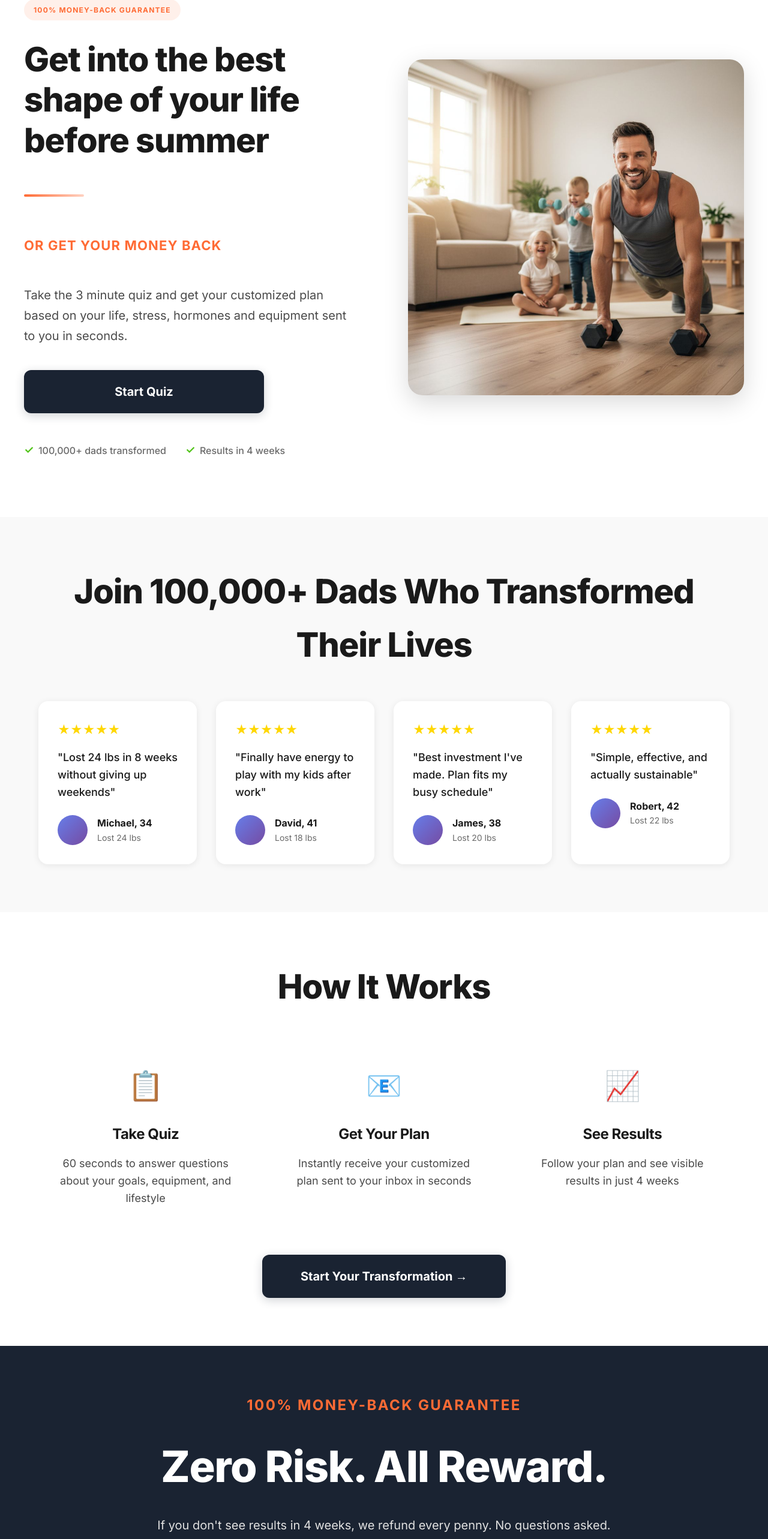
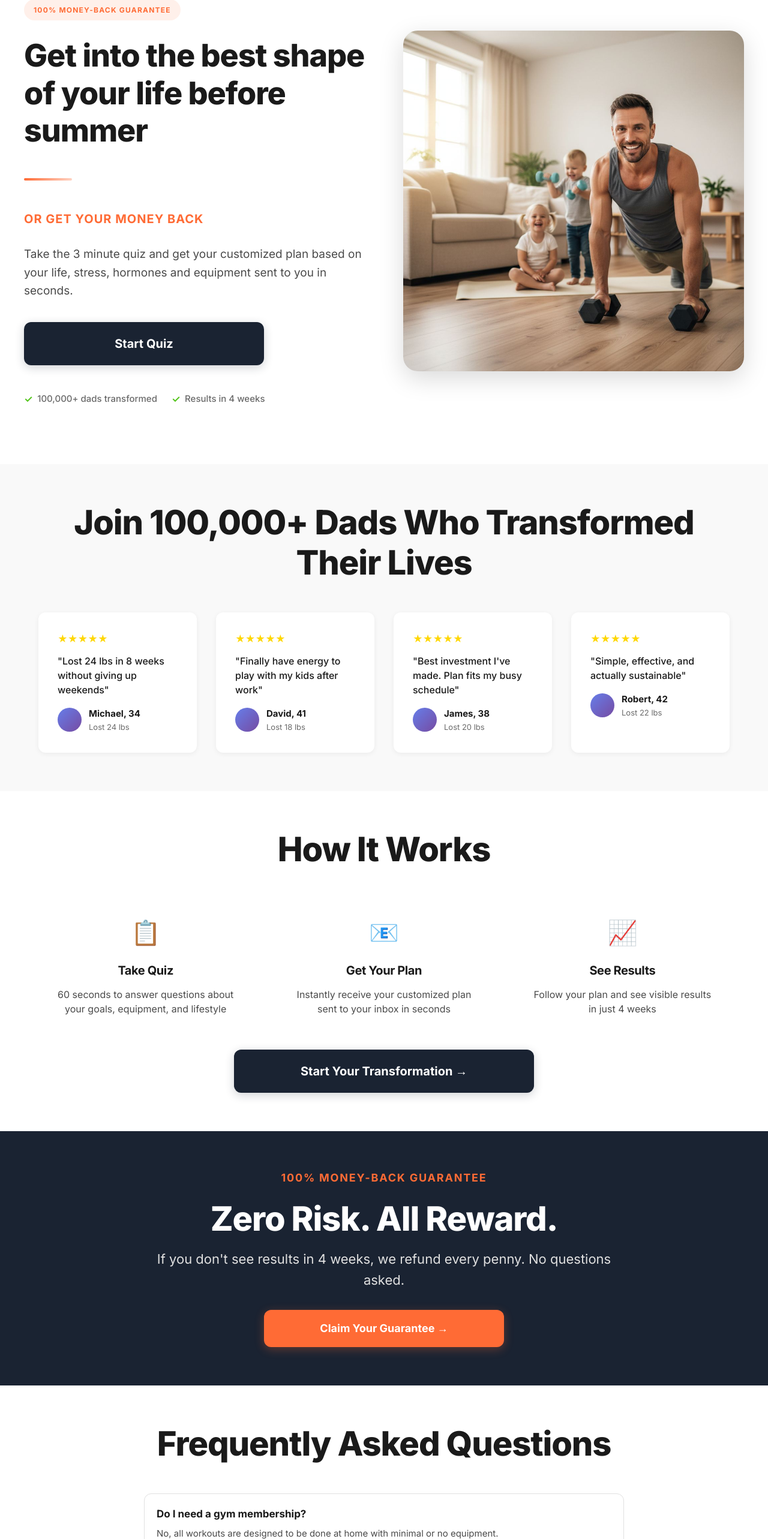
Before and after one commit to cedervikarl/betterdad, a React (Vite) app: page / in a window 1280 px wide. Shown: the part 220-2786 px from the top of the page at 60% size. Built offline with nearby package versions, Linux system fonts and the light colour scheme; no server answers.

Commit message:
Fix mobile layout: better spacing, font sizes, padding and responsive design

```diff
--- a/src/components/Hero.css
+++ b/src/components/Hero.css
@@ -23,28 +23,31 @@
 }
 
 .section-title {
-  font-size: 2.5rem;
+  font-size: 1.75rem;
   font-weight: 800;
   color: var(--text-dark);
   text-align: center;
-  margin-bottom: 3rem;
+  margin-bottom: 2rem;
   letter-spacing: -0.02em;
   font-family: 'Inter', sans-serif;
+  line-height: 1.2;
 }
 
 .section-cta {
   background-color: var(--primary-navy);
   color: #ffffff;
   border: none;
-  padding: 1.5rem 4rem;
-  font-size: 1.25rem;
+  padding: 1.25rem 2rem;
+  font-size: 1.125rem;
   font-weight: 700;
   border-radius: 12px;
   cursor: pointer;
   transition: all 0.3s ease;
   display: block;
-  margin: 3rem auto 0;
-  min-height: 60px;
+  margin: 2rem auto 0;
+  min-height: 56px;
+  width: 100%;
+  max-width: 400px;
   font-family: 'Inter', sans-serif;
   box-shadow: 0 4px 16px rgba(26, 35, 50, 0.2);
 }
@@ -56,26 +59,27 @@
 }
 
 /* ============================================
-   HERO SECTION
+   HERO SECTION - MOBILE FIRST
    ============================================ */
 .hero-section {
   background-color: var(--bg-white);
-  padding: 4rem 0;
-  min-height: 90vh;
+  padding: 2rem 0;
+  min-height: auto;
   display: flex;
-  align-items: center;
+  align-items: flex-start;
 }
 
 .hero-container {
   max-width: 1400px;
   margin: 0 auto;
-  padding: 0 1.5rem;
+  padding: 0 1.25rem;
+  width: 100%;
 }
 
 .hero-grid {
   display: grid;
   grid-template-columns: 1fr;
-  gap: 3rem;
+  gap: 2rem;
   align-items: center;
   max-width: 1200px;
   margin: 0 auto;
@@ -84,18 +88,19 @@
 .hero-content {
   display: flex;
   flex-direction: column;
-  gap: 1.5rem;
+  gap: 1.25rem;
   text-align: center;
+  width: 100%;
 }
 
 .hero-badge {
   display: inline-block;
-  font-size: 0.75rem;
+  font-size: 0.6875rem;
   font-weight: 700;
   color: var(--accent-orange);
   letter-spacing: 0.1em;
   text-transform: uppercase;
-  padding: 0.5rem 1rem;
+  padding: 0.375rem 0.875rem;
   background-color: rgba(255, 107, 53, 0.1);
   border-radius: 20px;
   width: fit-content;
@@ -104,72 +109,70 @@
 }
 
 .hero-title {
-  font-size: 2rem;
+  font-size: 1.75rem;
   font-weight: 800;
   color: var(--text-dark);
   margin: 0;
   letter-spacing: -0.02em;
-  line-height: 1.3;
+  line-height: 1.2;
   font-family: 'Inter', sans-serif;
 }
 
 .hero-title-divider {
-  width: 60px;
+  width: 50px;
   height: 3px;
   background: linear-gradient(90deg, var(--accent-orange) 0%, rgba(255, 107, 53, 0.3) 100%);
   border-radius: 2px;
-  margin: 1rem 0;
+  margin: 0.75rem auto;
 }
 
 .hero-guarantee {
-  font-size: 1rem;
+  font-size: 0.9375rem;
   font-weight: 700;
   color: var(--accent-orange);
   letter-spacing: 0.05em;
   text-transform: uppercase;
-  margin: 0.5rem 0 0 0;
+  margin: 0;
   font-family: 'Inter', sans-serif;
 }
 
 .hero-image-mobile {
   display: block;
   width: 100%;
-  max-width: 500px;
-  margin: 1.5rem auto;
+  max-width: 100%;
+  margin: 1.25rem 0;
 }
 
 .hero-image-mobile .hero-image {
   width: 100%;
   height: auto;
-  border-radius: 20px;
-  box-shadow: 0 8px 32px rgba(0, 0, 0, 0.12);
+  border-radius: 16px;
+  box-shadow: 0 4px 16px rgba(0, 0, 0, 0.1);
+  display: block;
 }
 
 .hero-description {
-  font-size: 1.0625rem;
+  font-size: 1rem;
   color: var(--text-gray);
-  line-height: 1.7;
-  margin: 1rem 0 0 0;
-  max-width: 600px;
-  margin-left: auto;
-  margin-right: auto;
+  line-height: 1.6;
+  margin: 0;
   font-family: 'Inter', sans-serif;
+  text-align: center;
 }
 
 .hero-cta {
   background-color: var(--primary-navy);
   color: #ffffff;
   border: none;
-  padding: 1.5rem 3rem;
-  font-size: 1.25rem;
+  padding: 1.25rem 2rem;
+  font-size: 1.125rem;
   font-weight: 700;
   border-radius: 12px;
   cursor: pointer;
   transition: all 0.3s ease;
   width: 100%;
-  max-width: 400px;
-  margin: 0.5rem auto 0;
-  min-height: 60px;
+  margin: 0.5rem 0 0 0;
+  min-height: 56px;
   display: flex;
   align-items: center;
   justify-content: center;
@@ -183,10 +186,14 @@
   box-shadow: 0 8px 24px rgba(26, 35, 50, 0.3);
 }
 
+.hero-cta:active {
+  transform: translateY(0);
+}
+
 .hero-trust {
   display: flex;
   flex-direction: column;
-  gap: 0.75rem;
+  gap: 0.625rem;
   margin-top: 1rem;
   align-items: center;
 }
@@ -195,7 +202,7 @@
   display: flex;
   align-items: center;
   gap: 0.5rem;
-  font-size: 1rem;
+  font-size: 0.875rem;
   color: var(--text-light);
   font-weight: 500;
   font-family: 'Inter', sans-serif;
@@ -204,7 +211,7 @@
 .trust-icon {
   color: var(--success-green);
   font-weight: 700;
-  font-size: 1.125rem;
+  font-size: 1rem;
 }
 
 .hero-visual {
@@ -223,33 +230,33 @@
    ============================================ */
 .social-proof-section {
   background-color: #f9f9f9;
-  padding: 5rem 0;
+  padding: 3rem 0;
 }
 
 .testimonials-grid {
   display: grid;
   grid-template-columns: 1fr;
-  gap: 2rem;
+  gap: 1.5rem;
 }
 
 .testimonial-card {
   background-color: var(--bg-white);
-  border-radius: 16px;
-  padding: 2rem;
-  box-shadow: 0 2px 12px rgba(0, 0, 0, 0.08);
+  border-radius: 12px;
+  padding: 1.5rem;
+  box-shadow: 0 2px 8px rgba(0, 0, 0, 0.06);
 }
 
 .testimonial-rating {
   color: #FFD700;
-  font-size: 1.25rem;
-  margin-bottom: 1rem;
+  font-size: 1rem;
+  margin-bottom: 0.75rem;
 }
 
 .testimonial-quote {
-  font-size: 1.125rem;
+  font-size: 1rem;
   color: var(--text-dark);
-  line-height: 1.6;
-  margin-bottom: 1.5rem;
+  line-height: 1.5;
+  margin-bottom: 1rem;
   font-weight: 500;
   font-family: 'Inter', sans-serif;
 }
@@ -257,25 +264,26 @@
 .testimonial-author {
   display: flex;
   align-items: center;
-  gap: 1rem;
+  gap: 0.75rem;
 }
 
 .testimonial-avatar {
-  width: 50px;
-  height: 50px;
+  width: 40px;
+  height: 40px;
   border-radius: 50%;
   background: linear-gradient(135deg, #667eea 0%, #764ba2 100%);
+  flex-shrink: 0;
 }
 
 .testimonial-name {
   font-weight: 700;
   color: var(--text-dark);
-  font-size: 1rem;
+  font-size: 0.9375rem;
   font-family: 'Inter', sans-serif;
 }
 
 .testimonial-result {
-  font-size: 0.875rem;
+  font-size: 0.8125rem;
   color: var(--text-light);
   font-family: 'Inter', sans-serif;
 }
@@ -285,38 +293,38 @@
    ============================================ */
 .how-it-works-section {
   background-color: var(--bg-white);
-  padding: 5rem 0;
+  padding: 3rem 0;
 }
 
 .steps-grid {
   display: grid;
   grid-template-columns: 1fr;
-  gap: 2.5rem;
-  margin-bottom: 3rem;
+  gap: 2rem;
+  margin-bottom: 2rem;
 }
 
 .step-card {
   text-align: center;
-  padding: 2rem;
+  padding: 1.5rem;
 }
 
 .step-icon {
-  font-size: 3rem;
-  margin-bottom: 1.5rem;
+  font-size: 2.5rem;
+  margin-bottom: 1rem;
 }
 
 .step-title {
-  font-size: 1.5rem;
+  font-size: 1.25rem;
   font-weight: 700;
   color: var(--text-dark);
-  margin-bottom: 1rem;
+  margin-bottom: 0.75rem;
   font-family: 'Inter', sans-serif;
 }
 
 .step-description {
-  font-size: 1.125rem;
+  font-size: 1rem;
   color: var(--text-gray);
-  line-height: 1.6;
+  line-height: 1.5;
   font-family: 'Inter', sans-serif;
 }
 
@@ -325,7 +333,7 @@
    ============================================ */
 .guarantee-section {
   background-color: var(--primary-navy);
-  padding: 5rem 0;
+  padding: 3rem 0;
   color: #ffffff;
 }
 
@@ -336,29 +344,30 @@
 }
 
 .guarantee-badge-large {
-  font-size: 1.5rem;
+  font-size: 1.125rem;
   font-weight: 700;
   color: var(--accent-orange);
   letter-spacing: 0.1em;
   text-transform: uppercase;
-  margin-bottom: 1.5rem;
+  margin-bottom: 1.25rem;
   font-family: 'Inter', sans-serif;
 }
 
 .guarantee-title {
-  font-size: 3rem;
+  font-size: 2rem;
   font-weight: 800;
   color: #ffffff;
-  margin-bottom: 1.5rem;
+  margin-bottom: 1rem;
   letter-spacing: -0.02em;
   font-family: 'Inter', sans-serif;
+  line-height: 1.2;
 }
 
 .guarantee-text {
-  font-size: 1.25rem;
+  font-size: 1.0625rem;
   color: #e0e0e0;
-  line-height: 1.7;
-  margin-bottom: 2.5rem;
+  line-height: 1.6;
+  margin-bottom: 2rem;
   font-family: 'Inter', sans-serif;
 }
 
@@ -366,14 +375,17 @@
   background-color: var(--accent-orange);
   color: #ffffff;
   border: none;
-  padding: 1.5rem 4rem;
-  font-size: 1.25rem;
+  padding: 1.25rem 2rem;
+  font-size: 1.125rem;
   font-weight: 700;
   border-radius: 12px;
   cursor: pointer;
   transition: all 0.3s ease;
   font-family: 'Inter', sans-serif;
   box-shadow: 0 4px 16px rgba(255, 107, 53, 0.3);
+  width: 100%;
+  max-width: 400px;
+  min-height: 56px;
 }
 
 .guarantee-cta:hover {
@@ -387,7 +399,7 @@
    ============================================ */
 .faq-section {
   background-color: var(--bg-white);
-  padding: 5rem 0;
+  padding: 3rem 0;
 }
 
 .faq-list {
@@ -399,7 +411,7 @@
   background-color: var(--bg-white);
   border: 1px solid #e0e0e0;
   border-radius: 12px;
-  padding: 1.5rem;
+  padding: 1.25rem;
   margin-bottom: 1rem;
   cursor: pointer;
   transition: all 0.3s ease;
@@ -411,61 +423,62 @@
 }
 
 .faq-question {
-  font-size: 1.125rem;
+  font-size: 1.0625rem;
   font-weight: 700;
   color: var(--text-dark);
-  margin-bottom: 0.75rem;
+  margin-bottom: 0.5rem;
   font-family: 'Inter', sans-serif;
 }
 
 .faq-answer {
-  font-size: 1rem;
+  font-size: 0.9375rem;
   color: var(--text-gray);
-  line-height: 1.6;
+  line-height: 1.5;
   font-family: 'Inter', sans-serif;
 }
 
 /* ============================================
-   RESPONSIVE DESIGN
+   RESPONSIVE DESIGN - TABLET
    ============================================ */
 @media (min-width: 768px) {
   .hero-section {
-    padding: 6rem 0;
+    padding: 4rem 0;
+    min-height: 90vh;
+    align-items: center;
+  }
+
+  .hero-container {
+    padding: 0 2rem;
   }
 
   .hero-grid {
     grid-template-columns: 1fr 1fr;
-    gap: 5rem;
+    gap: 4rem;
   }
 
   .hero-content {
     text-align: left;
-    gap: 2rem;
+    gap: 1.75rem;
   }
 
   .hero-badge {
     margin: 0;
+    font-size: 0.75rem;
+    padding: 0.5rem 1rem;
   }
 
   .hero-title {
-    font-size: 2.75rem;
-    line-height: 1.2;
+    font-size: 2.5rem;
   }
 
   .hero-title-divider {
-    width: 80px;
+    width: 70px;
     height: 4px;
-    margin: 1.25rem 0;
+    margin: 1rem 0;
+    margin-left: 0;
   }
 
   .hero-guarantee {
-    font-size: 1.25rem;
-  }
-
-  .hero-description {
-    margin-left: 0;
-    margin-right: 0;
-    text-align: left;
     font-size: 1.125rem;
   }
 
@@ -477,21 +490,102 @@
     display: block;
   }
 
-  .hero-benefits {
-    margin-left: 0;
-    margin-right: 0;
+  .hero-description {
+    text-align: left;
+    font-size: 1.125rem;
   }
 
   .hero-cta {
+    max-width: 400px;
     margin-left: 0;
     margin-right: 0;
+    font-size: 1.25rem;
+    padding: 1.5rem 3rem;
   }
 
   .hero-trust {
     flex-direction: row;
+    gap: 1.5rem;
+    justify-content: flex-start;
+  }
+
+  .trust-item {
+    font-size: 0.9375rem;
+  }
+
+  .section-title {
+    font-size: 2.5rem;
+    margin-bottom: 3rem;
+  }
+
+  .section-cta {
+    padding: 1.5rem 4rem;
+    font-size: 1.25rem;
+    max-width: 500px;
+  }
+
+  .social-proof-section {
+    padding: 4rem 0;
+  }
+
+  .testimonials-grid {
+    grid-template-columns: repeat(2, 1fr);
     gap: 2rem;
-    align-items: center;
-    justify-content: flex-start;
+  }
+
+  .testimonial-card {
+    padding: 2rem;
+  }
+
+  .how-it-works-section {
+    padding: 4rem 0;
+  }
+
+  .steps-grid {
+    grid-template-columns: repeat(3, 1fr);
+    gap: 2.5rem;
+  }
+
+  .guarantee-section {
+    padding: 4rem 0;
+  }
+
+  .guarantee-title {
+    font-size: 3rem;
+  }
+
+  .guarantee-text {
+    font-size: 1.25rem;
+  }
+
+  .faq-section {
+    padding: 4rem 0;
+  }
+}
+
+/* ============================================
+   RESPONSIVE DESIGN - DESKTOP
+   ============================================ */
+@media (min-width: 1024px) {
+  .hero-section {
+    padding: 6rem 0;
+  }
+
+  .hero-title {
+    font-size: 3.25rem;
+  }
+
+  .hero-title-divider {
+    width: 80px;
+    margin: 1.25rem 0;
+  }
+
+  .hero-guarantee {
+    font-size: 1.25rem;
+  }
+
+  .hero-description {
+    font-size: 1.1875rem;
   }
 
   .section-title {
@@ -499,43 +593,15 @@
   }
 
   .testimonials-grid {
-    grid-template-columns: repeat(2, 1fr);
-  }
-
-  .steps-grid {
-    grid-template-columns: repeat(3, 1fr);
-  }
-
-  .guarantee-title {
-    font-size: 4rem;
-  }
-}
-
-@media (min-width: 1024px) {
-  .hero-title {
-    font-size: 3.5rem;
-  }
-
-  .hero-title-divider {
-    width: 100px;
-    height: 4px;
-    margin: 1.5rem 0;
-  }
-
-  .hero-guarantee {
-    font-size: 1.375rem;
-  }
-
-  .hero-description {
-    font-size: 1.25rem;
-  }
-
-  .testimonials-grid {
     grid-template-columns: repeat(4, 1fr);
   }
 
   .guarantee-title {
-    font-size: 4.5rem;
+    font-size: 3.5rem;
+  }
+
+  .guarantee-text {
+    font-size: 1.375rem;
   }
 }
 
```
